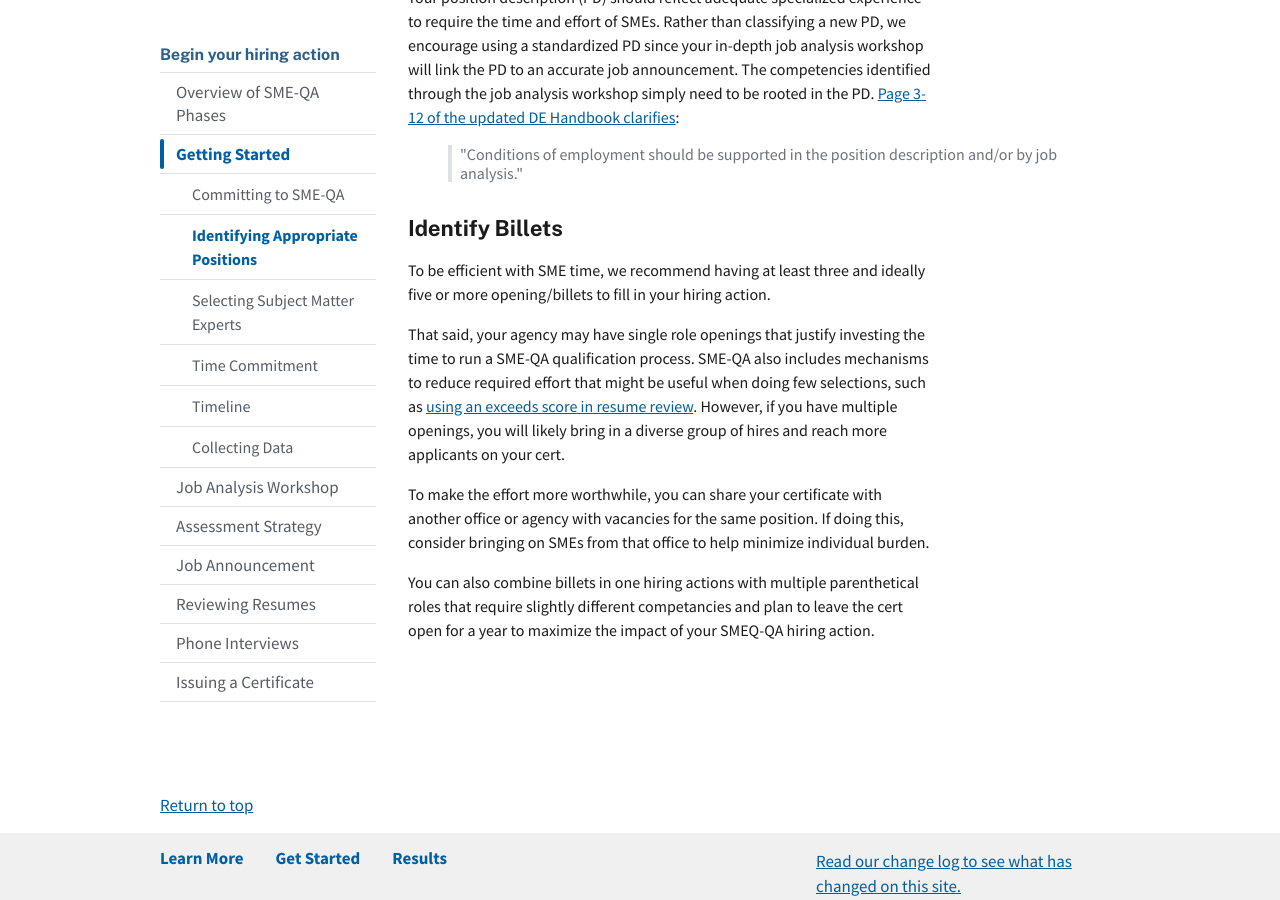
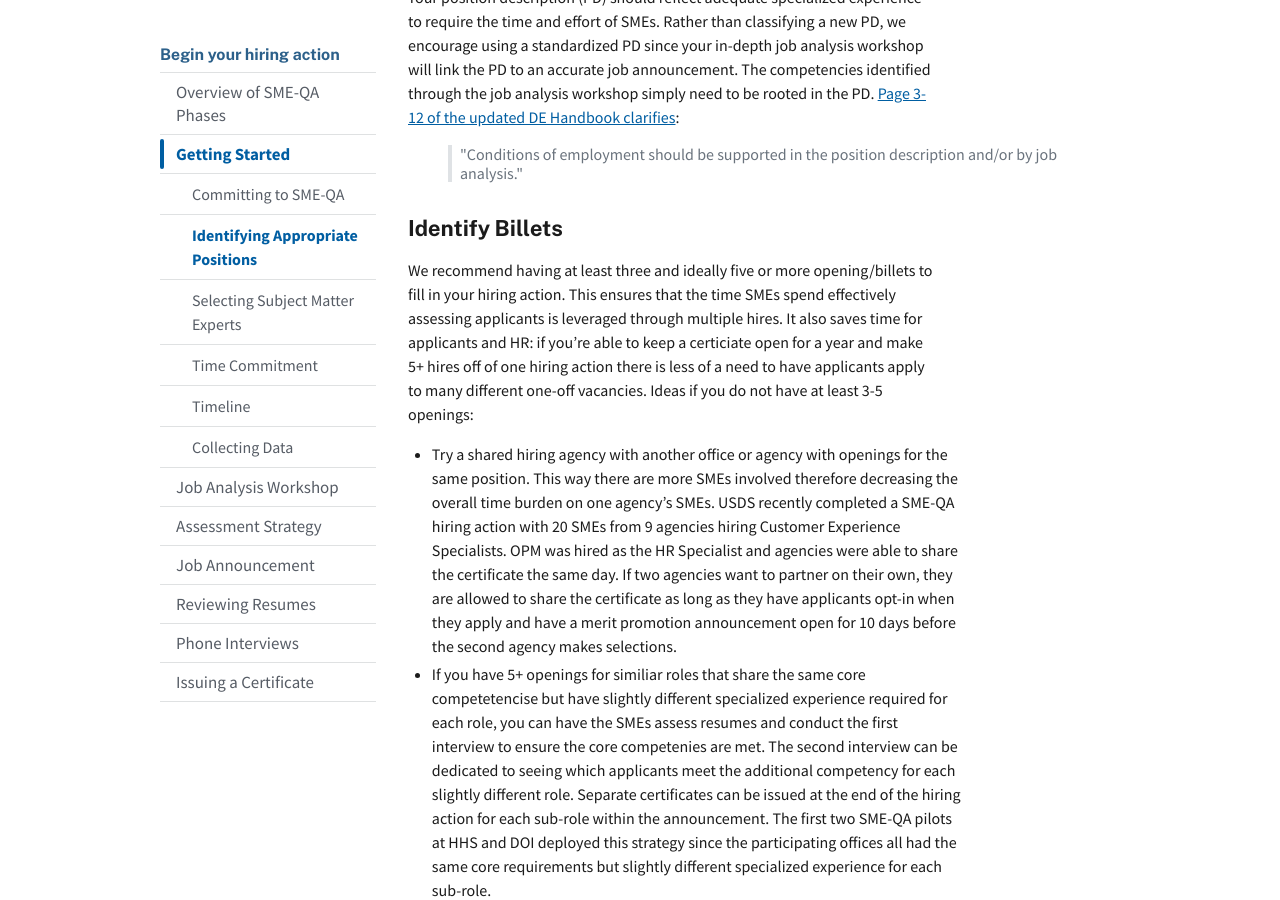
Before and after one commit to usds/SME-QA-Website, a Jekyll site: the page built from pages/phases/getting-started/identifying-appropriate-positions.md, in a window 1280 px wide and 900 px high, scrolled down 583 px. Built offline with Jekyll 4.4.1, drawn with Linux system fonts in a browser that asks for light colours; some of the changed text lies outside the part shown.

Commit message:
Update identifying-appropriate-positions.md

```diff
--- a/pages/phases/getting-started/identifying-appropriate-positions.md
+++ b/pages/phases/getting-started/identifying-appropriate-positions.md
@@ -22,10 +22,10 @@ Your position description (PD) should reflect adequate specialized experience to
 
 ### Identify Billets
 
-To be efficient with SME time, we recommend having at least three and ideally five or more opening/billets to fill in your hiring action.
+We recommend having at least three and ideally five or more opening/billets to fill in your hiring action. This ensures that the time SMEs spend effectively assessing applicants is leveraged through multiple hires. It also saves time for applicants and HR: if you're able to keep a certiciate open for a year and make 5+ hires off of one hiring action there is less of a need to have applicants apply to many different one-off vacancies.  Ideas if you do not have at least 3-5 openings:
 
-That said, your agency may have single role openings that justify investing the time to run a SME-QA qualification process.  SME-QA also includes mechanisms to reduce required effort that might be useful when doing few selections, such as [using an exceeds score in resume review](/hiring-phases/reviewing-resumes/prep/#using-an-exceeds-score-in-resume-review). However, if you have multiple openings, you will likely bring in a diverse group of hires and reach more applicants on your cert.
+- Try a shared hiring agency with another office or agency with openings for the same position. This way there are more SMEs involved therefore decreasing the overall time burden on one agency's SMEs. USDS recently completed a SME-QA hiring action with 20 SMEs from 9 agencies hiring Customer Experience Specialists. OPM was hired as the HR Specialist and agencies were able to share the certificate the same day. If two agencies want to partner on their own, they are allowed to share the certificate as long as they have applicants opt-in when they apply and have a merit promotion announcement open for 10 days before the second agency makes selections.
 
-To make the effort more worthwhile, you can share your certificate with another office or agency with vacancies for the same position. If doing this, consider bringing on SMEs from that office to help minimize individual burden.
+- If you have 5+ openings for similiar roles that share the same core competetencise but have slightly different specialized experience required for each role, you can have the SMEs assess resumes and conduct the first interview to ensure the core competenies are met. The second interview can be dedicated to seeing which applicants meet the additional competency for each slightly different role. Separate certificates can be issued at the end of the hiring action for each sub-role within the announcement. The first two SME-QA pilots at HHS and DOI deployed this strategy since the participating offices all had the same core requirements but slightly different specialized experience for each sub-role.
 
-You can also combine billets in one hiring actions with multiple parenthetical roles that require slightly different competancies and plan to leave the cert open for a year to maximize the impact of your SMEQ-QA hiring action.
+- If you are not going to make more than 2-3 offers from a SME-QA hiring action, you can iterate on the process to make it less time intensive: One option is to pull a ranking list between resume review and the first assessment round [using an exceeds score in resume review](/hiring-phases/reviewing-resumes/prep/#using-an-exceeds-score-in-resume-review). This way applicants are only conducting the first assessment with applicants who have superior resumes plus any veterans applicants. Normally, the SME-QA process has any applicants who meet the minimum qualification bar in resume review proceed to the next stage. Another option is adding a written prompt assessment, which requires less SME time to conduct and review. In SME-QA pilots with CMS and EPA, they used a written prompt assessment between the resume review and interview phase which resulted in only 15 interviews needed total at each agency rather than the average of 125 interviews needed in the first two pilots that did not have a written prompt assessment.
```
